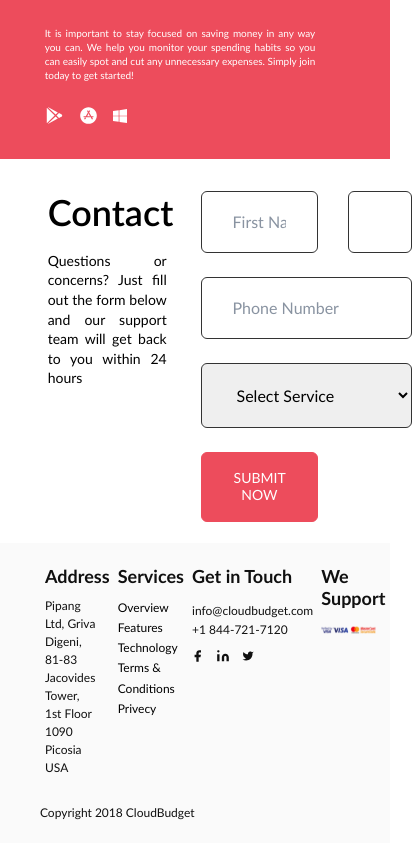
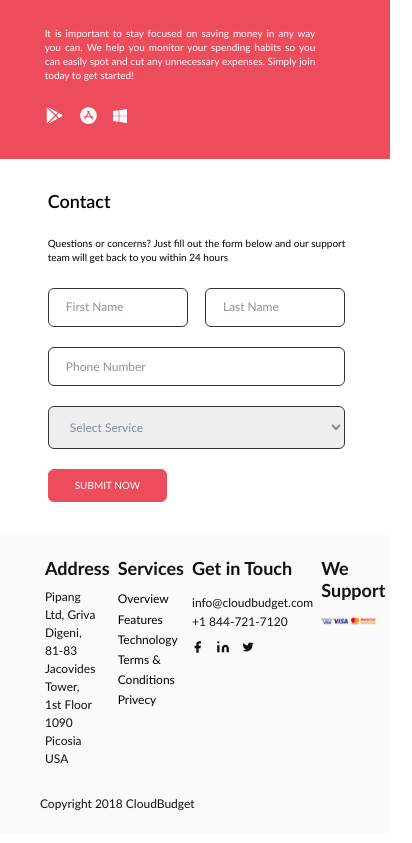
Before and after one commit to nklazuta/cloud-budget-landing-freebie, a React (Create React App) app: page / in a window 390 px wide. Shown: the part 2003-2846 px from the top of the page, 412 px wide, since content can reach past the window. Built offline with nearby package versions, Linux system fonts and the light colour scheme.

Commit message:
feat: добавить адаптивность компоненту Contact

```diff
--- a/src/components/Contact/Contact.js
+++ b/src/components/Contact/Contact.js
@@ -36,7 +36,7 @@ function Contact() {
           autoComplete="phone"
           required
         />
-        <select className="contact__input contact__input_type_select" name="service">
+        <select className="contact__select" name="service">
           <option className="contact__option">Select Service</option>
         </select>
         <button className="contact__submit-button" type="submit">
--- a/src/components/Contact/Contact.scss
+++ b/src/components/Contact/Contact.scss
@@ -6,7 +6,7 @@
   box-sizing: border-box;
   display: flex;
   justify-content: space-between;
-  padding: 8.13% 11.46% 5.42% 12.22%;
+  padding: 8.13% 11.46% 8.54% 12.22%;
 
   .contact__text-block {
     width: 40%;
@@ -34,8 +34,9 @@
     width: 49%;
     max-width: 540px;
     display: grid;
+    grid-template-columns: repeat(2, 1fr);
     row-gap: 24px;
-    column-gap: 30px;
+    column-gap: 5.6%;
     grid-template-areas:
       "first-name surname"
       "phone phone"
@@ -43,11 +44,12 @@
       "submit .";
 
     .contact__input {
+      @extend %font-regular;
+      @extend %input-decoration;
       width: 100%;
-      border: 1px solid $border-grey;
-      box-sizing: border-box;
-      border-radius: 6px;
-      padding: 21px 31px;
+      font-size: 16px;
+      line-height: 1.19;
+      padding: 3.9% 5.78%;
 
       &::placeholder {
         @extend %font-regular;
@@ -59,29 +61,34 @@
 
     .contact__input_type_name {
       grid-area: first-name;
+      padding: 8.24% 12.16%;
     }
 
     .contact__input_type_surname {
       grid-area: surname;
+      padding: 8.24% 12.16%;
     }
 
     .contact__input_type_phone {
       grid-area: phone;
     }
 
-    .contact__input_type_select {
+    .contact__select {
+      @extend %font-regular;
+      @extend %input-decoration;
       grid-area: select;
       width: 100%;
-      border: 1px solid $border-grey;
-      box-sizing: border-box;
-      border-radius: 6px;
-      padding: 21px 31px;
+      font-size: 16px;
+      line-height: 1.19;
+      color: $placeholder;
+      padding: 3.9% 5.78%;
     }
 
     .contact__submit-button {
       @extend %font-regular;
       @extend %button-animation;
       grid-area: submit;
+      width: 75%;
       max-width: 160px;
       background: $coral;
       border-radius: 6px;
@@ -90,7 +97,102 @@
       line-height: 1.21;
       text-transform: uppercase;
       color: $white;
-      padding: 17px 32px;
+      padding: 6.7% 12.5%;
     }
   }
 }
+
+@media screen and (max-width: 1180px) {
+  .contact {
+    .contact__text-block {
+      .contact__heading {
+        font-size: 30px;
+      }
+
+      .contact__text {
+        font-size: 12px;
+      }
+    }
+
+    .contact__form {
+      row-gap: 20px;
+
+      .contact__input {
+        font-size: 14px;
+
+        &::placeholder {
+          font-size: 14px;
+        }
+      }
+
+      .contact__select {
+        font-size: 14px;
+      }
+
+      .contact__submit-button {
+        font-size: 12px;
+      }
+    }
+  }
+}
+
+@media screen and (max-width: 960px) {
+  .contact {
+    .contact__text-block {
+      .contact__heading {
+        font-size: 20px;
+      }
+
+      .contact__text {
+        font-size: 10px;
+      }
+    }
+
+    .contact__form {
+      row-gap: 15px;
+
+      .contact__input {
+        font-size: 12px;
+
+        &::placeholder {
+          font-size: 12px;
+        }
+      }
+
+      .contact__select {
+        font-size: 12px;
+      }
+
+      .contact__submit-button {
+        width: 85%;
+        font-size: 10px;
+      }
+    }
+  }
+}
+
+@media screen and (max-width: 650px) {
+  .contact {
+    flex-direction: column;
+
+    .contact__text-block {
+      width: 100%;
+      max-width: 500px;
+      padding: 0;
+
+      .contact__heading {
+        font-size: 18px;
+        padding-bottom: 8%;
+      }
+
+      .contact__text {
+        padding-bottom: 8%;
+      }
+    }
+
+    .contact__form {
+      width: 100%;
+      row-gap: 20px;
+    }
+  }
+}
--- a/src/sass/helpers/_placeholders.scss
+++ b/src/sass/helpers/_placeholders.scss
@@ -27,3 +27,9 @@
   padding: 0;
   margin: 0;
 }
+
+%input-decoration {
+  border: 1px solid $border-grey;
+  box-sizing: border-box;
+  border-radius: 6px;
+}
```
